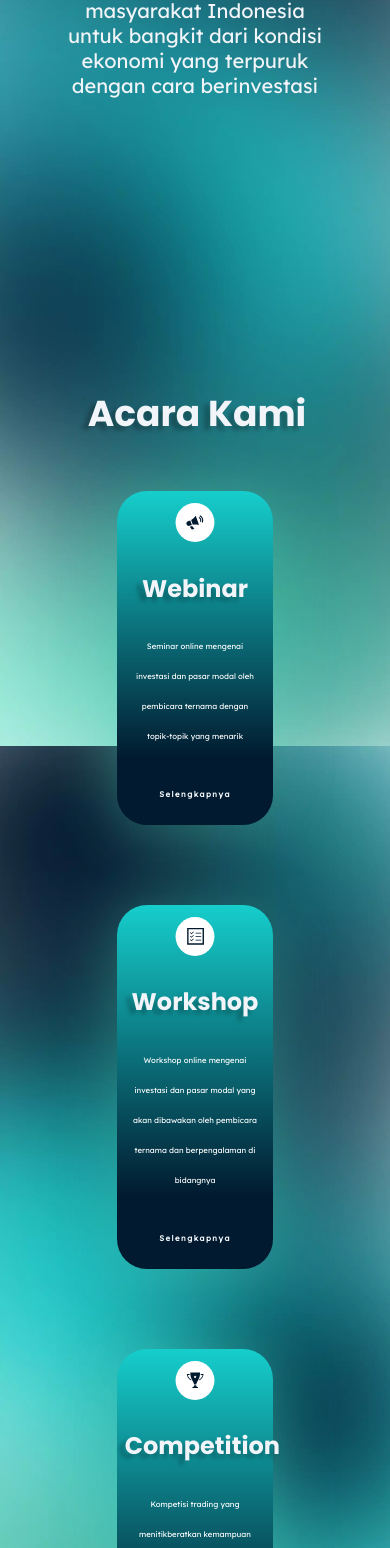
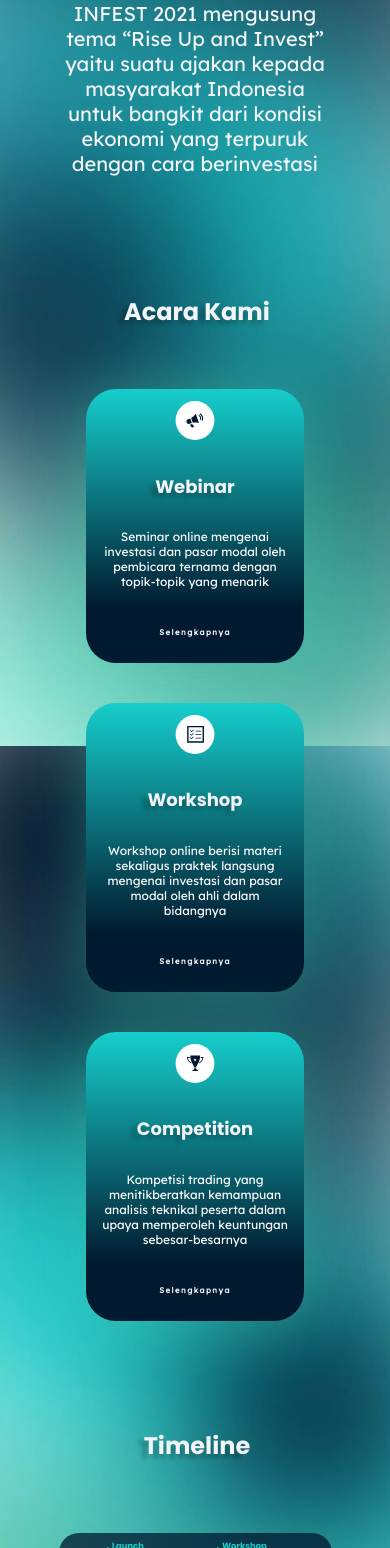
Before and after one commit to chintyaw/infest-2021, a React (Create React App) app: page / in a window 390 px wide. Shown: the part 1437-2985 px from the top of the page. Built offline with nearby package versions, Linux system fonts and the light colour scheme.

Commit message:
fix font

```diff
--- a/src/components/AcaraKami.css
+++ b/src/components/AcaraKami.css
@@ -9,7 +9,6 @@ h1.judul {
   padding-left: 1vw;
   width: 90vw;
   margin: auto;
-  font-size: 36px;
 
   text-align: center;
   text-shadow: -6px 4px 4px rgba(0, 0, 0, 0.25);
@@ -49,18 +48,18 @@ h1.judul {
 .acara-card p {
   font-family: "Lexend Deca", sans-serif;
   font-weight: 500;
-  font-size: 1.2vw;
+  font-size: 15px;
   height: 100%;
   color: white;
 
   padding-top: 3vw;
   text-align: center;
-  line-height: 2vw;
 }
 
 .acara-card h1 {
   padding-top: 2vw;
   text-align: center;
+  font-size: 24px;
 }
 
 .acara-icon {
@@ -80,7 +79,6 @@ h1.judul {
 
 @media screen and (max-width: 960px) {
   h1.judul {
-    font-size: 24px;
     margin-bottom: 80px;
   }
 
@@ -89,13 +87,13 @@ h1.judul {
   }
 
   .acara-card {
-    width: 50%;
+    width: 70%;
     margin: auto;
-    margin-bottom: 80px;
+    margin-bottom: 40px;
   }
 
   .acara-card h1 {
-    font-size: 4.5vw;
+    font-size: 18px;
     margin-top: 2vw;
     margin-bottom: 2vw;
   }
@@ -106,8 +104,7 @@ h1.judul {
   }
 
   .acara-card p {
-    font-size: 2vw;
-    line-height: 30px;
+    font-size: 12px;
     padding: 2vw 2vw;
   }
 
--- a/src/components/AcaraKami.js
+++ b/src/components/AcaraKami.js
@@ -5,7 +5,7 @@ import "./AcaraKami.css";
 function AcaraKami() {
   return (
     <>
-      <h1 className="judul" style={{ fontSize: "36px", marginBottom: "50px" }}>Acara Kami</h1>
+      <h1 className="judul" style={{ marginBottom: "50px" }}>Acara Kami</h1>
       <div className="acara-container">
         <Link className="acara-card" to="/webinar">
           <img
@@ -13,7 +13,7 @@ function AcaraKami() {
             src="/webinar-icon.svg"
             alt="webinar-icon"
           />
-          <h1 style={{ fontSize: "24px"}}>Webinar</h1>
+          <h1>Webinar</h1>
           <p>
             Seminar online mengenai investasi dan pasar modal oleh pembicara
             ternama dengan topik-topik yang menarik
@@ -26,19 +26,18 @@ function AcaraKami() {
             src="/workshop-icon.svg"
             alt="workshop-icon"
           />
-          <h1 style={{ fontSize: "24px"}}>Workshop</h1>
+          <h1>Workshop</h1>
           <p>
-            Workshop online mengenai investasi dan pasar modal yang akan
-            dibawakan oleh pembicara ternama dan berpengalaman di bidangnya
+          Workshop online berisi materi sekaligus praktek langsung mengenai investasi dan pasar modal oleh ahli dalam bidangnya
           </p>
           <h2 className="acara-link">Selengkapnya</h2>
         </Link>
         <Link className="acara-card" to="/competition">
           <img className="acara-icon" src="/compe-icon.svg" alt="compe-icon" />
-          <h1 style={{ fontSize: "24px"}}>Competition</h1>
+          <h1>Competition</h1>
           <p>
-            Kompetisi trading yang menitikberatkan kemampuan analisis peserta
-            dalam upaya memperoleh keuntungan sebesar-besarnya.
+            Kompetisi trading yang menitikberatkan kemampuan analisis teknikal peserta
+            dalam upaya memperoleh keuntungan sebesar-besarnya
           </p>
           <h2 className="acara-link">Selengkapnya</h2>
         </Link>
--- a/src/components/BiayaPendaftaran.js
+++ b/src/components/BiayaPendaftaran.js
@@ -9,10 +9,10 @@ const BiayaPendaftaran = () => {
             </h1>
             <div className="Daftar">
                 Early Bird <span style={{fontFamily:"Lexend Deca", fontSize:"0.75em", lineHeight:"56px"}}>(2 Juli - 11 Juli 2021)</span>
-                <br></br>RP100.000,00
+                <br></br>Rp100.000,00
                 <br></br><br></br><br></br>
                 Normal <span style={{fontFamily:"Lexend Deca", fontSize:"0.75em", lineHeight:"56px"}}>(12 Juli - 25 Juli 2021)</span>
-                <br></br>RP150.000,00
+                <br></br>Rp150.000,00
             </div>
         </div>
     )
--- a/src/components/BottomRegist.css
+++ b/src/components/BottomRegist.css
@@ -7,7 +7,7 @@ h1 {
     margin: auto;
     color: #F1F4F8;
     font-family: Poppins;
-    font-size: 2vw;
+    font-size: 24px;
     background-color: #00192E;
     border: none;
     border-radius: 10px;
@@ -29,5 +29,10 @@ h1 {
 
     .Button {
         text-overflow: wrap;
+        font-size: 15px;
+        width: 60%;
+        margin: auto;
+        display: flex;
+        justify-content: center;
     }
 }
--- a/src/components/CompeAbout.js
+++ b/src/components/CompeAbout.js
@@ -11,7 +11,7 @@ const CompeAbout = () => {
                 <p className="Paragraph">
                 Trading Competition merupakan kompetisi trading berkeloompok 1-3 orang yang terdiri dari Preliminary Stage dan Final Stage.
                 Selama kompetisi berlangsung, peserta akan diminta untuk memaksimalkan keuntungan dari modal uang virtual sebesar Rp120.000.000,00
-                selama X minggu. Pada akhirnya, hasil yang didapat akan ditampilkan dalam bentuk history trading dan presentasi virtual.
+                selama 4 minggu. Pada akhirnya, hasil yang didapat akan ditampilkan dalam bentuk history trading dan presentasi virtual.
                 </p>
             </div>
         </div>
--- a/src/components/CompeIntro.js
+++ b/src/components/CompeIntro.js
@@ -9,7 +9,7 @@ const CompeIntro = () => {
             </h1>
             <div className="IntroContainer">
                 <div className="Paragraph" style={{ width: "50%" }}>
-                Trading competition merupakan kompetisi trading yang menitikberatkan kemampuan analisis peserta dalam upaya memperoleh keuntungan sebesar-besarnya.
+                Trading competition merupakan kompetisi trading yang menitikberatkan kemampuan analisis teknikal peserta dalam upaya memperoleh keuntungan sebesar-besarnya.
                 </div>
             </div>
         </div>
--- a/src/components/Tema.css
+++ b/src/components/Tema.css
@@ -9,7 +9,7 @@
     order: 0;
     align-items: center;
     margin: auto;
-    width: 30%;
+    width: 40%;
 }
 
 .JudulTema {
@@ -45,6 +45,7 @@
         margin: auto;
         max-width: 70%;
         align-items: center;
+        padding-bottom: 0;
     }
 
     .GambarTema {
@@ -53,6 +54,7 @@
         justify-content: center;
         align-items: center;
         margin-bottom: 20px;
+        width: 50%;
     }
 
     .JudulTema {
--- a/src/components/Timeline.css
+++ b/src/components/Timeline.css
@@ -8,7 +8,7 @@ h1.judul {
   padding-left: 1vw;
   width: 90vw;
   margin: auto;
-  font-size: 5vw;
+  margin-bottom: 60px;
 
   text-align: center;
   text-shadow: -6px 4px 4px rgba(0, 0, 0, 0.25);
--- a/src/components/Timeline.js
+++ b/src/components/Timeline.js
@@ -4,7 +4,7 @@ import "./Timeline.css";
 function Timeline() {
   return (
     <>
-      <h1 className="judul" style={{ fontSize: "36px", marginBottom: "50px" }}>Timeline</h1>
+      <h1 className="judul">Timeline</h1>
       <img className="timeline-card" src="/timeline-home.svg" alt="timeline" />
     </>
   );
--- a/src/components/TopRegist.css
+++ b/src/components/TopRegist.css
@@ -2,7 +2,7 @@
     margin: auto;
     color: #F1F4F8;
     font-family: Poppins;
-    font-size: 2vw;
+    font-size: 24px;
     background-color: #00192E;
     border: none;
     border-radius: 10px;
@@ -30,6 +30,7 @@
     }
 
     .Button1 {
-        width: 30%;
+        width: 60%;
+        font-size: 15px;
     }
 }
--- a/src/components/TopRegist.js
+++ b/src/components/TopRegist.js
@@ -8,8 +8,8 @@ const TopRegist = () => {
             <Link to="/registrasicompetition" style={{ textDecoration: 'none' }}>
                 <button type="button" className="Button1" style={{fontFamily: 'Poppins', margin:"10px"}}>Registrasi</button>
             </Link>
-            <Link to="/competition" style={{ textDecoration: 'none' }}>
-                <button type="button" className="Button1" style={{fontFamily: 'Poppins', margin:"10px"}}>Link Guidebook</button>
+            <Link to="https://bit.ly/INFESTTradingCompetition" style={{ textDecoration: 'none' }}>
+                <button type="button" className="Button1" style={{fontFamily: 'Poppins', margin:"10px"}}>Booklet</button>
             </Link>
         </div>
     )
```
